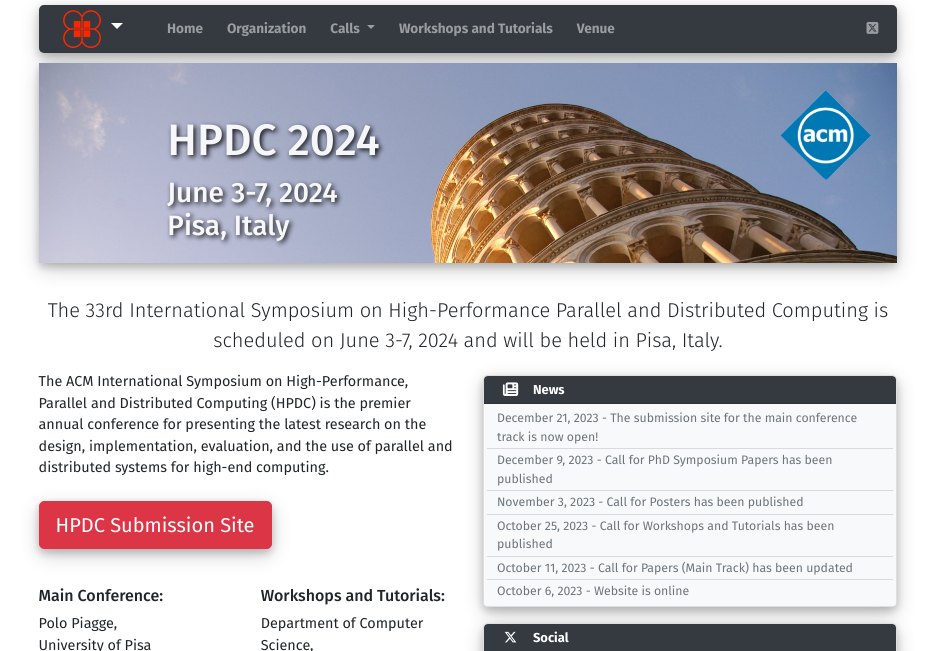
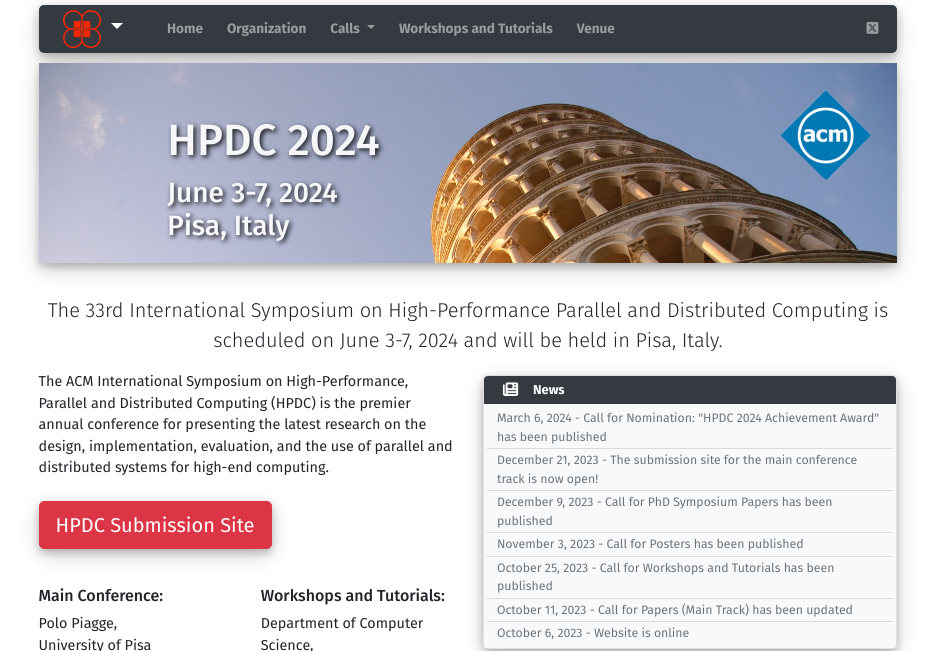
Before and after one commit to jacopo-massa/hpdc24-site, a Jekyll site: the page built from index.md, in a window 1280 px wide, cut to the strip 0-651 px from the top of the page. Shown: the whole strip, without its empty margins (172-1107 px from the left). Built offline with Jekyll 4.4.1, drawn with Linux system fonts in a browser that asks for light colours.

Commit message:
add news to homepage

```diff
--- a/_data/news.yml
+++ b/_data/news.yml
@@ -1,3 +1,6 @@
+- date: 2024-03-06
+  text: 'Call for Nomination: "HPDC 2024 Achievement Award" has been published'
+  visible: True
 - date: 2023-12-21
   text: The submission site for the main conference track is now open!
   visible: True
```
